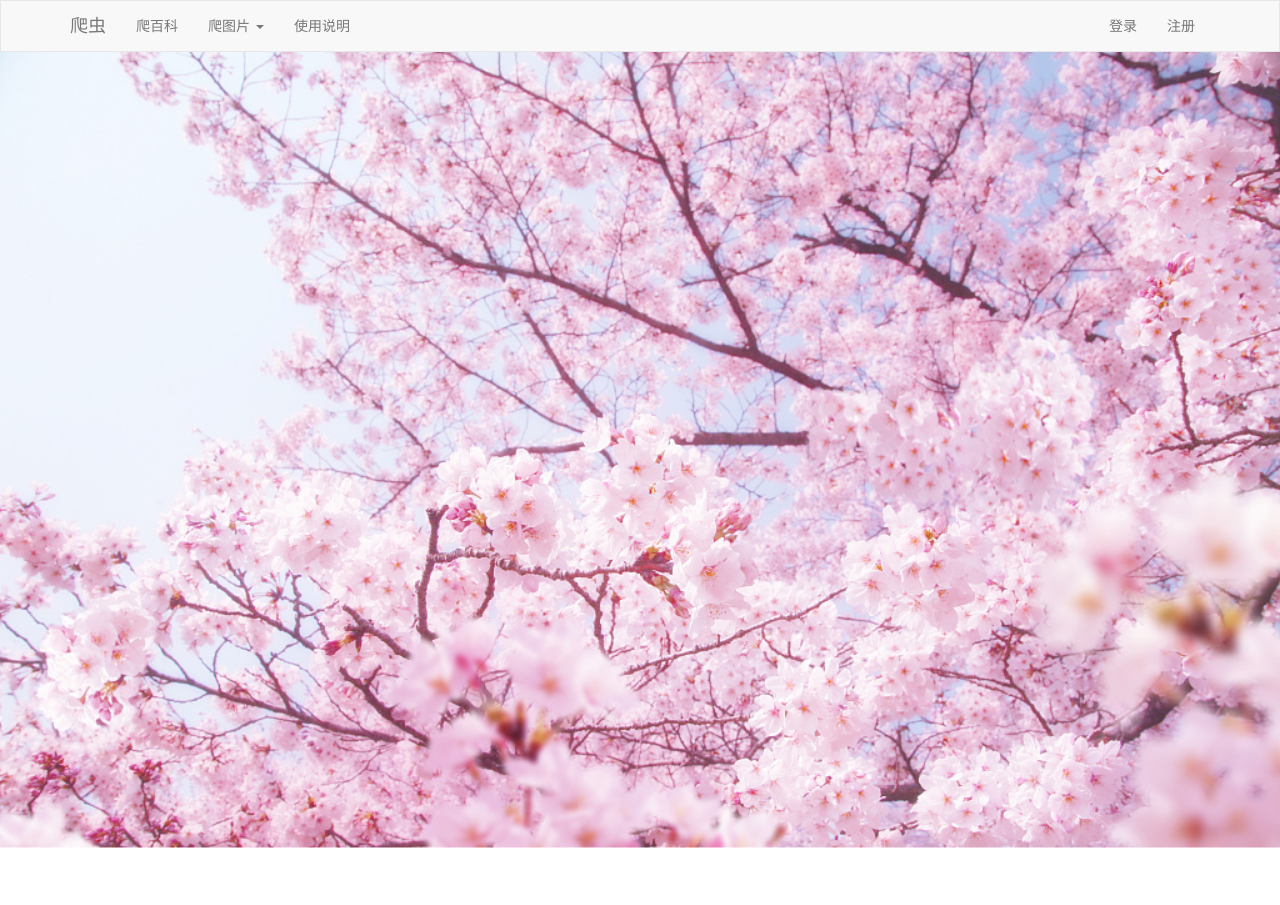
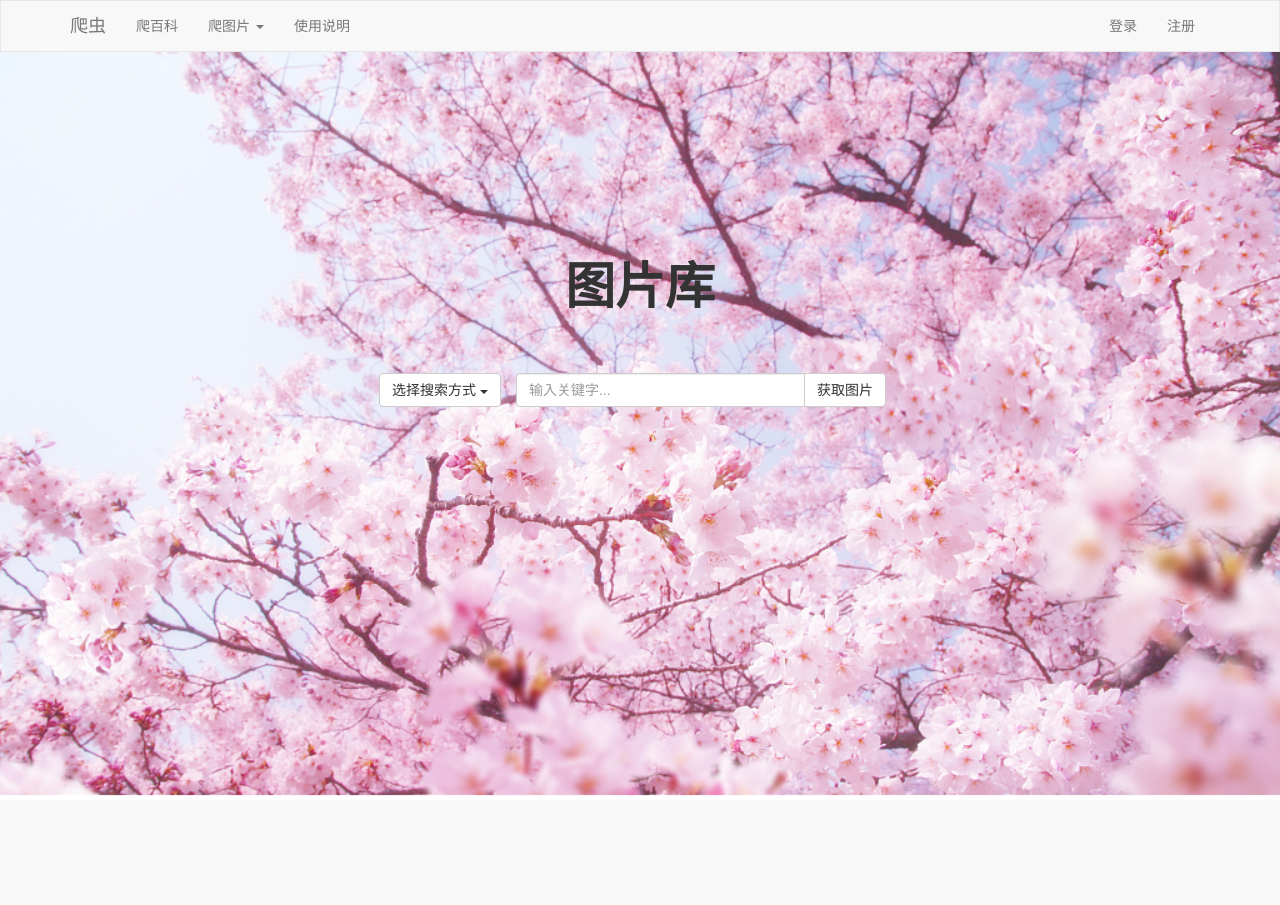
Before and after one commit to Jame23451/django-, a Django app: page /index/ in a window 1280 px wide. After the commit the page ends 796 px from the top, so only its background shows below. Run offline with Django 3.2, Linux system fonts and the light colour scheme; data comes from the database, SQL or seed files in the repository; some libraries are stand-ins or nearby versions.

Commit message:
搭页面1

```diff
--- a/djangoProject/settings.py
+++ b/djangoProject/settings.py
@@ -115,6 +115,7 @@ USE_TZ = True
 # https://docs.djangoproject.com/en/1.11/howto/static-files/
 
 STATIC_URL = '/static/'
+STATICFILES_DIRS = [os.path.join(BASE_DIR, 'static')]
 
 # 自己应用ID
 TENCENT_SMS_APP_ID = 112142311
--- a/web/models.py
+++ b/web/models.py
@@ -12,7 +12,7 @@ class UserHistory(models.Model):
     username = models.CharField(verbose_name='用户名', max_length=32)
     mobile_phone = models.CharField(verbose_name='手机号', max_length=32)
     date = models.DateTimeField(verbose_name='日期', auto_now_add=True)
-    path = models.CharField(verbose_name='路径', max_length=32)
+    search = models.CharField(verbose_name='路径', max_length=32)
 
 
 class UserTreasure(models.Model):
--- /dev/null
+++ b/web/static/css/index.css
@@ -0,0 +1,24 @@
+.index {
+    width: 800px;
+    margin-top: 200px;
+    margin-left: auto;
+    margin-right: auto;
+}
+
+.index .title {
+    font-size: 50px;
+    font-weight: bold;
+    text-align: center;
+}
+
+.index .form-group {
+    margin-bottom: 20px;
+}
+
+.toCenter{
+    width: 100%;
+    margin-left: auto;
+    display: flex;
+    align-items: center;
+    justify-content: center;
+}
--- a/web/templates/index.html
+++ b/web/templates/index.html
@@ -1,9 +1,11 @@
 {% extends 'layout/basic.html' %}
 {% load static %}
+
 
 {% block title %}首页{% endblock %}
 
 {% block css%}
+    <link rel="stylesheet" href="{% static 'css/index.css' %}">
     <style>
         img{
             width: 100%;
@@ -12,7 +14,53 @@
 {% endblock %}
 
 {% block content %}
-    <div>
-        <img src="{% static 'img/index/index.png' %}">
+    <body class="text-center" style="background-image: url({% static 'img/index/index.png' %});background-size: 100% ;background-repeat: no-repeat">
+    <div class="index">
+        <div class="title" style="margin-bottom: 50px">图片库</div>
+        <div class="toCenter">
+        <div class="btn-group" role="group" aria-label="...">
+          <div class="btn-group" role="group">
+            <button id="choose" type="button" class="btn btn-default dropdown-toggle" data-toggle="dropdown" aria-haspopup="true" aria-expanded="false">
+              选择搜索方式
+              <span class="caret"></span>
+            </button>
+            <ul class="dropdown-menu" id="getMenu">
+                <li><a href="#">百度(默认)</a></li>
+                <li><a href="#">搜狗</a></li>
+                <li><a href="#">Bing</a></li>
+            </ul>
+          </div>
+        </div>
+        <div  class="col-lg-6">
+            <div align="center" class="input-group">
+                <input id="inputBtn" type="text" class="form-control" placeholder="输入关键字...">
+                <span  class="input-group-btn">
+                    <button id="searchBtn" class="btn btn-default" type="button">获取图片</button>
+                </span>
+            </div><!-- /input-group -->
+        </div><!-- /.col-lg-6 -->
+</div>
     </div>
+
+
+
+
 {% endblock %}
+{% block js %}
+    <script>
+        $(function(){
+            $('#getMenu').click(function (e){
+                console.log("点击了",e.target.innerText)
+               $('#choose').text(e.target.innerText)
+            })
+        })
+        $(function(){
+            $('#searchBtn').click(function (e){
+                console.log(e)
+            })
+        })
+
+    </script>
+
+
+{% endblock %}
--- a/web/urls.py
+++ b/web/urls.py
@@ -8,4 +8,6 @@ urlpatterns = [
     url(r'^image/code/$', account.image_code, name='image_code'),
     url(r'^send/sms/$', account.send_sms, name='send_sms'),
     url(r'^index/$', home.index, name='index'),
+    url(r'^search/$', home.search, name='search'),
+
 ]
--- a/web/views/account.py
+++ b/web/views/account.py
@@ -19,7 +19,7 @@ def register(request):
     form = RegisterModelForm(data=request.POST)
     if form.is_valid():
         # 验证通过，写入数据库(密码要是密文)
-        form.save()
+        instance = form.save()
         return JsonResponse({'status': True, 'data': '/login/'})
     return JsonResponse({'status': False, 'error': form.errors})
 
--- a/web/views/home.py
+++ b/web/views/home.py
@@ -3,3 +3,7 @@ from django.shortcuts import render
 
 def index(request):
     return render(request, 'index.html')
+
+
+def search(request):
+    return render(request, 'search.html')
```
Also changed, not shown: scripts/base.py (added, +8 -0 lines), utils/Crawler/photo.py (+39 -24 lines), web/templates/search.html (added, +44 -0 lines), db.sqlite3, utils/Crawler/photo/abc1.jpg (added), utils/Crawler/photo/abc2.jpg (added), utils/Crawler/photo/abc3.jpg (added), utils/Crawler/photo/abc4.jpg (added), utils/Crawler/photo/abc5.jpg (added), utils/Crawler/photo/abc6.jpg (added), 2 other files.
